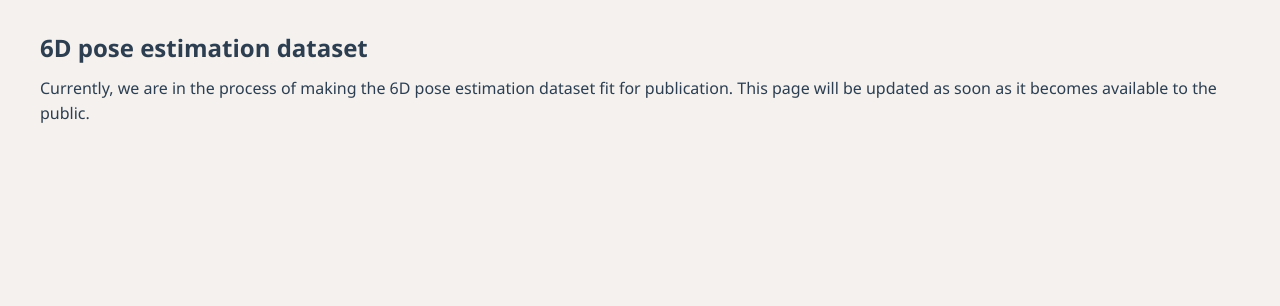
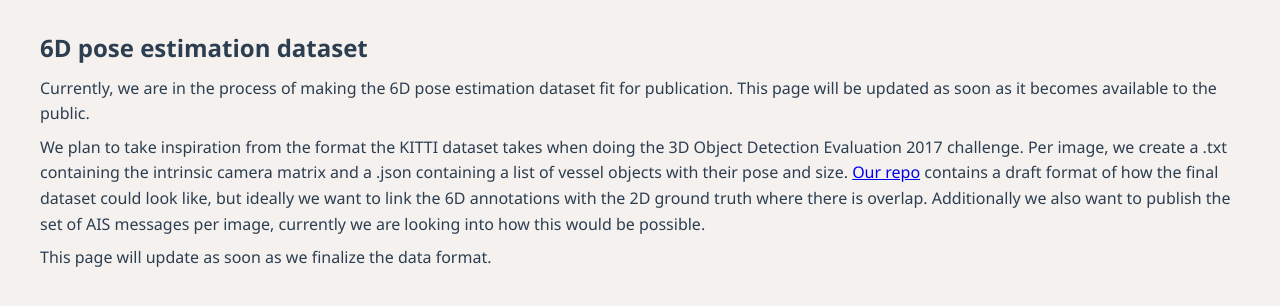
Before and after one commit to FabianHolst/BONK-pose, a plain HTML site: page www/6d_pose_estimation_dataset.html in a window 1280 px wide. Shown: the part 324-630 px from the top of the page. Drawn offline with Linux system fonts and the light colour scheme.

Commit message:
Add some hints how the final 6D format could look like.

```diff
--- a/www/6d_pose_estimation_dataset.html
+++ b/www/6d_pose_estimation_dataset.html
@@ -5,6 +5,7 @@
 <head>
     <meta charset="UTF-8" />
     <meta name="viewport" content="width=device-width, initial-scale=1.0" />
+    <meta name="description" content="Website for the BONK-pose dataset - Fabian Holst">
     <title>Bonk-pose Dataset</title>
     <link rel="stylesheet" href="css/styles.css" />
     <link rel="icon" href="assets/icons/favicon.ico" />
@@ -29,6 +30,19 @@
                 Currently, we are in the process of making the 6D pose estimation dataset fit for publication. This page
                 will be updated as soon as it becomes available to the public.
             </p>
+            <p class="dataset-intro__section-text">
+                We plan to take inspiration from the format the KITTI dataset takes when doing the 3D Object Detection
+                Evaluation 2017 challenge.
+                Per image, we create a .txt containing the intrinsic camera matrix and a .json containing a list of
+                vessel objects with their pose and size.
+                <a href="https://github.com/FabianHolst/BONK-pose/tree/master/datasets/6D_pose_estimation">Our repo</a> contains a draft format of how the final dataset
+                could look like, but ideally we want to link the 6D annotations with the 2D ground truth where there is
+                overlap. Additionally we also want to publish the set of AIS messages per image, currently we are
+                looking into how this would be possible.
+            </p>
+            <p class="dataset-intro__section-text">
+                This page will update as soon as we finalize the data format.
+            </p>
         </section>
     </div>
 </body>
```
Also changed, not shown: 5 other files.
